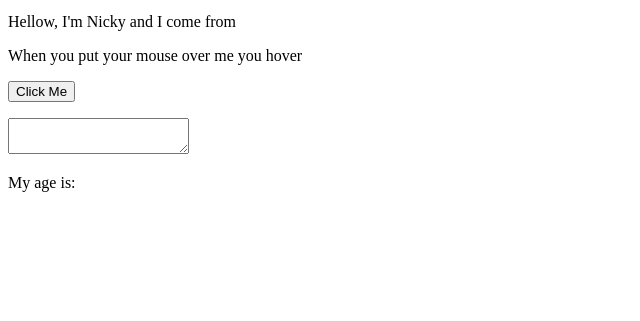
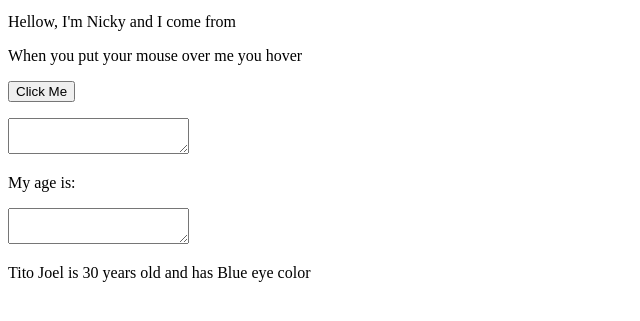
Before and after one commit to phasma1234/Javascript-learn, a plain HTML site: page index.html in a window 1280 px wide. Shown: the part 123-444 px from the top of the page, without its empty margins (0-640 px from the left). Drawn offline with Linux system fonts and the light colour scheme.

Commit message:
Object in JavaScript

```diff
--- a/app.js
+++ b/app.js
@@ -147,3 +147,8 @@ const myAge=document.getElementById('age');
 myAge.addEventListener('keypress', function(){
     document.getElementById('myage').innerHTML=myAge.value;
 });
+
+const myFocus=document.getElementById('foc1');
+myFocus.addEventListener('focus', function(){
+    myFocus,this.style.background= 'darkblue';
+});
--- a/index.html
+++ b/index.html
@@ -30,6 +30,10 @@
 
     <p>My age is: <span id="myage"></span> </p>
 
+    <p><textarea name="focus" id="foc1"></textarea></p>
+    <p id="azaboi"></p>
+
     <script src="app.js"></script>
+    <script src="objects.js"></script>
 </body>
 </html>
--- /dev/null
+++ b/objects.js
@@ -0,0 +1,8 @@
+var person={
+    firstName:"Tito ",
+    lastName:"Joel ",
+    age:" 30 years old",
+    eyeColor:"Blue"
+};
+
+document.getElementById("azaboi").innerHTML=person.firstName + person.lastName + " is" + person.age +" and has " + person.eyeColor +" eye color";
```
